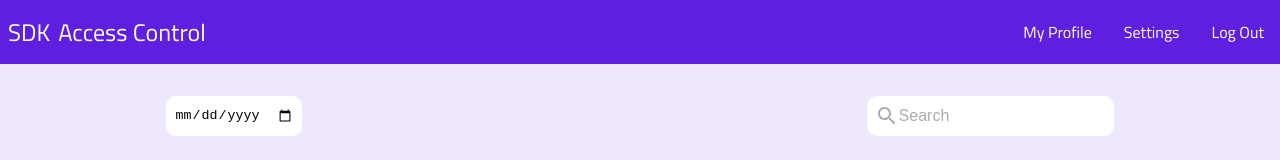
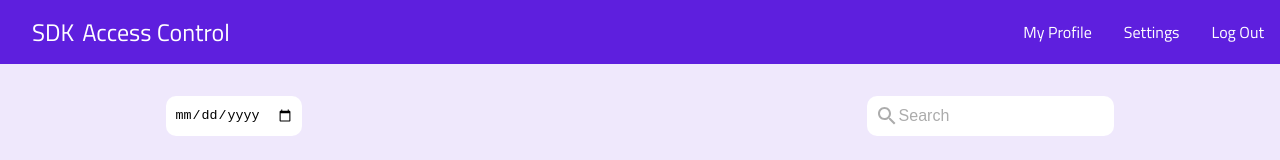
Before and after one commit to sandje00/sdk-access-control-web, a Vue app: page /dashboard in a window 1280 px wide. Shown: the top 160 px of the page. Built offline with nearby package versions, Linux system fonts and the light colour scheme.

Commit message:
Change logo left padding

```diff
--- a/src/components/common/layout/Header.vue
+++ b/src/components/common/layout/Header.vue
@@ -33,7 +33,7 @@ export default {
   background-color: var(--color-primary);
 
   .logo {
-    padding-left: 0.5rem;
+    padding-left: 2rem;
   }
 }
 </style>
```
